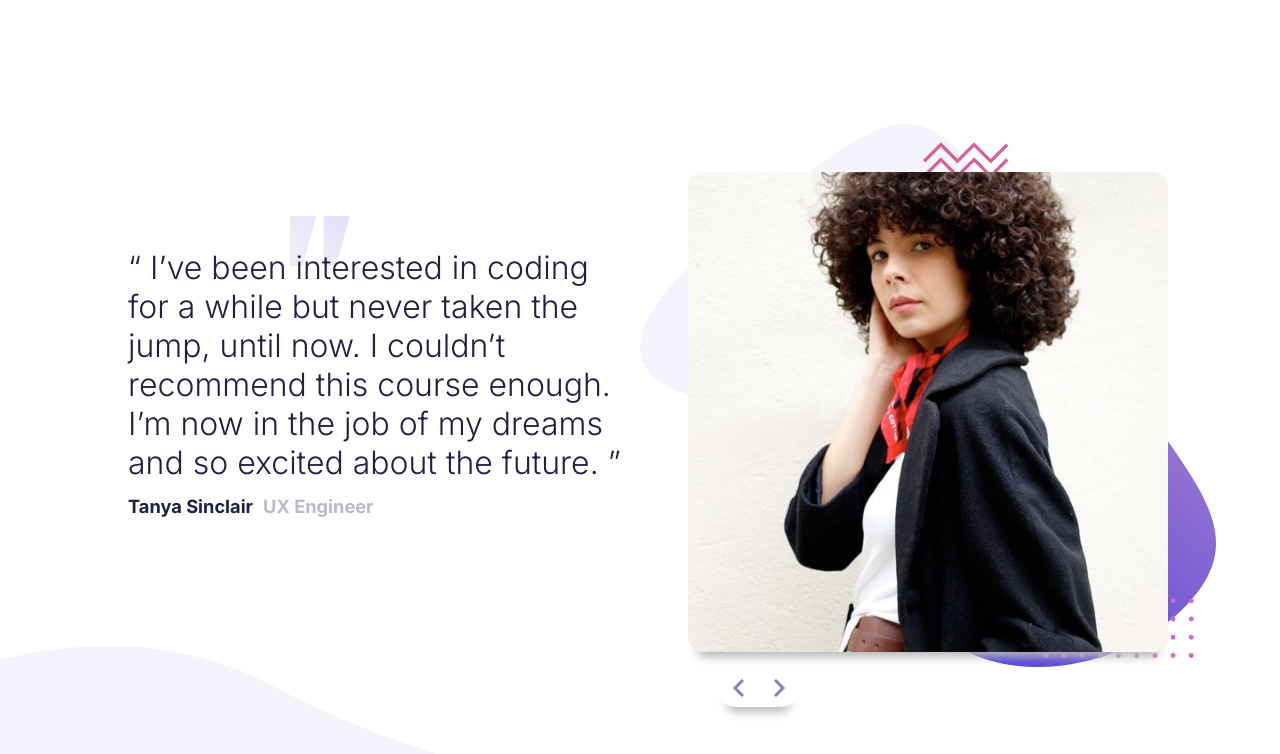
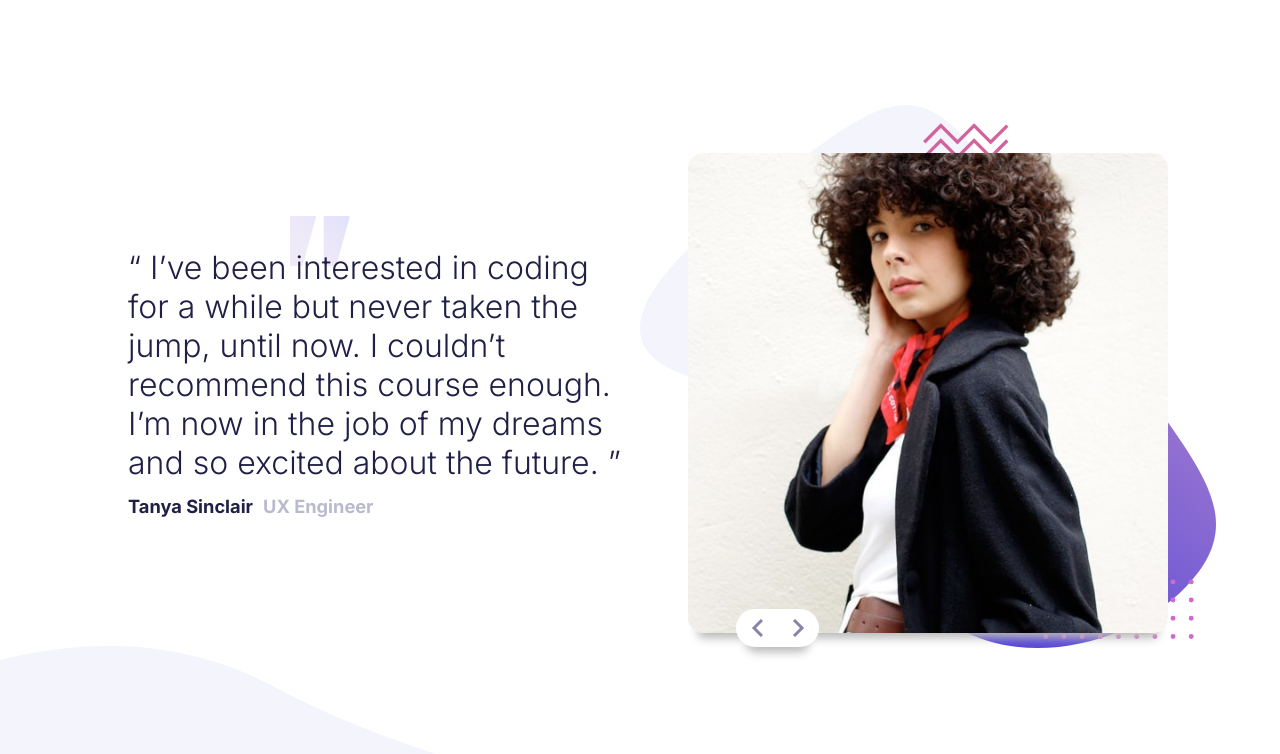
Before and after one commit to teo-goulois/challenge-4, a plain HTML site: page index.html in a window 1280 px wide. Drawn offline with Linux system fonts and the light colour scheme.

Commit message:
ajout derniere modif

```diff
--- a/style.scss
+++ b/style.scss
@@ -45,6 +45,8 @@ html {
 }
 
 .name1 {
+    overflow: visible;
+    margin-right: -5rem;
     font-size: 0.38em;
     display: inline-flex;
 
@@ -86,9 +88,9 @@ html {
 .btn {
     overflow: hidden;
     z-index: 3;
-    position: absolute;
-    bottom: 2.9rem;
-    right: 15rem;
+    position: relative;
+    bottom: 2.5rem;
+    right: -3rem;
     width: 2.6rem;
     height: 1.2rem;
     background-color: white;
```
Also changed, not shown: style.css, 1 other file.
